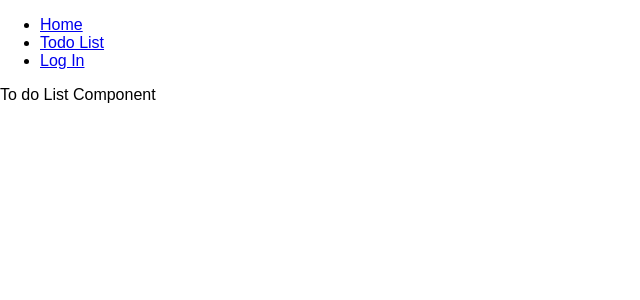
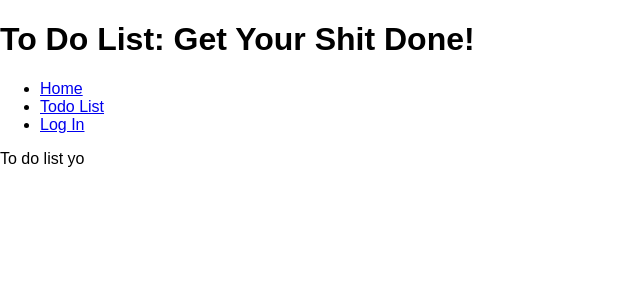
Before and after one commit to briceaugustyn/todolist2, a React (Create React App) app in the folder client/: page /list in a window 1280 px wide. Shown: the top 300 px of the page, without its empty margins (0-640 px from the left). Built offline with nearby package versions, Linux system fonts and the light colour scheme.

Commit message:
took nonsense logic out of todolist.js

```diff
--- a/client/src/components/App.js
+++ b/client/src/components/App.js
@@ -41,6 +41,7 @@ class App extends Component {
   render() {
     return (
       <div>
+        <h1> To Do List: Get Your Shit Done! </h1>
         <nav className="navbar navbar-light">
           <ul className="nav navbar-nav">
             <li><Link to="/">Home</Link></li>
--- a/client/src/components/todolist.js
+++ b/client/src/components/todolist.js
@@ -1,12 +1,14 @@
 import React, {Component} from 'react';
 
 class Todolist extends Component {
-    render(){
-        return(
+
+    render() {
+        return (
             <div>
-                To do List Component
+<p>To do list yo </p>
+
             </div>
-        )
+        );
     }
 }
 export default Todolist;
```
